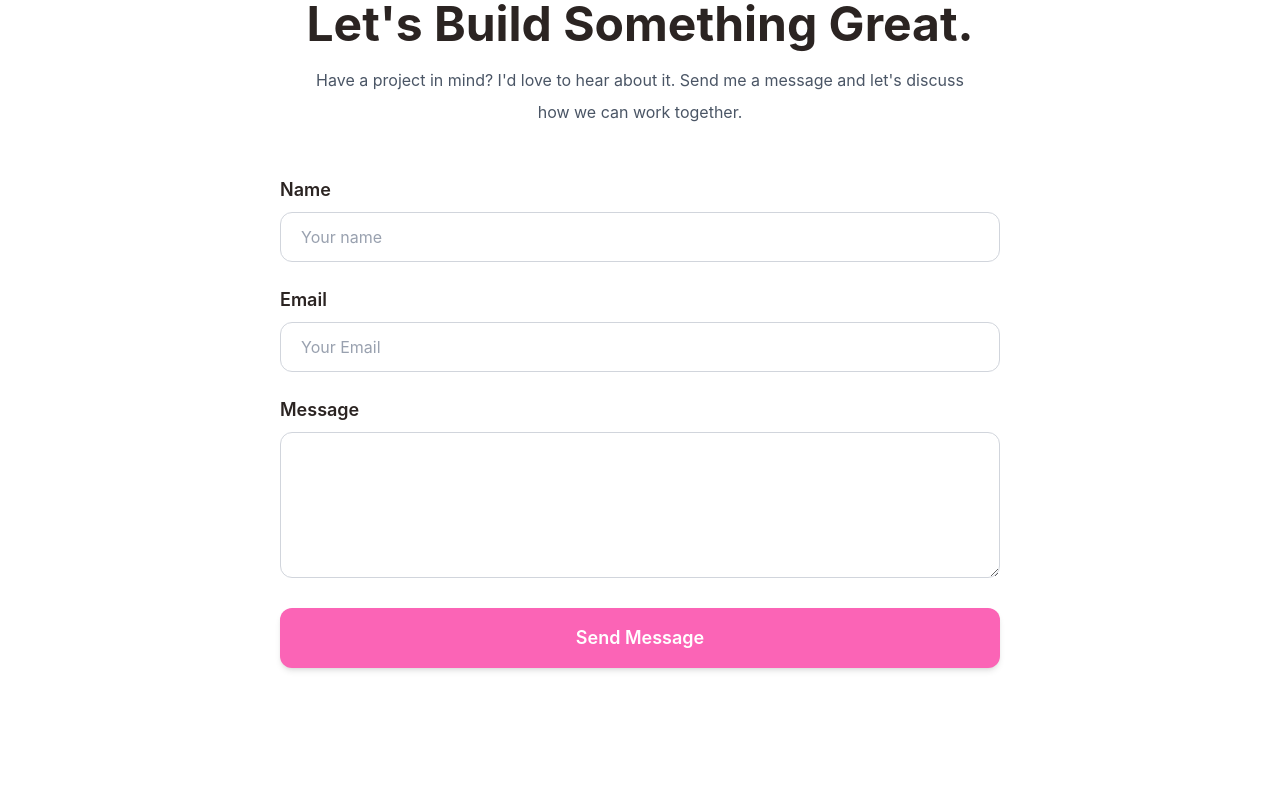
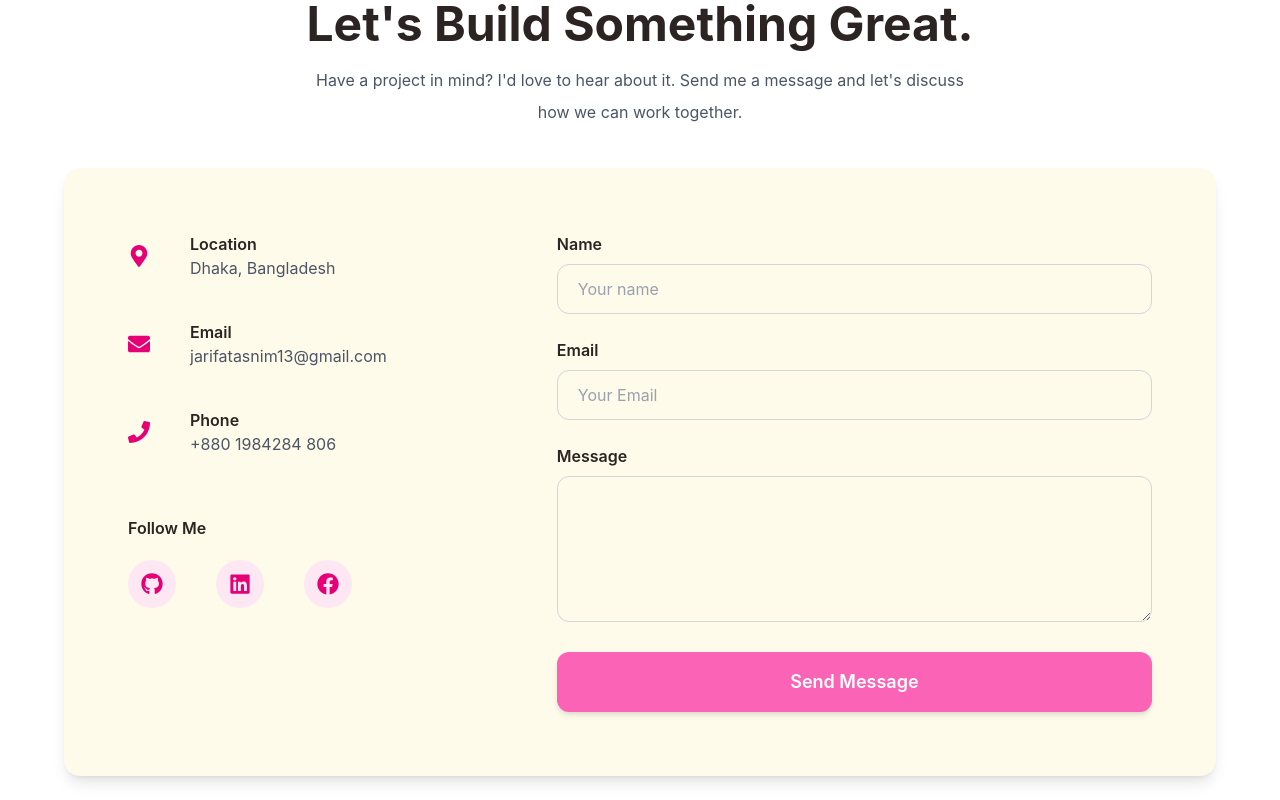
Before and after one commit to zeets13/Portfolio, a React (Vite) app: page / in a window 1280 px wide. Shown: the part 2600-3400 px from the top of the page. Built offline with nearby package versions, Linux system fonts and the light colour scheme.

Commit message:
Contact Form

```diff
--- a/src/Contact.jsx
+++ b/src/Contact.jsx
@@ -1,12 +1,21 @@
+import {
+  FaGithub,
+  FaLinkedin,
+  FaFacebook,
+  FaEnvelope,
+  FaMapMarkerAlt,
+  FaPhone
+} from "react-icons/fa";
+
 function Contact(){
     return (
-        <section className="py-30 relative overflow-hidden">
+        <section className="py-30 relative">
             <div className="absolute top-0 left-0 w-full h-full">
         <div className="absolute top-1/4 left-1/4 w-96 h-96 bg-primary/5 rounded-full blur-3xl" />
         <div className="absolute bottom-1/4 right-1/4 w-64 h-64 bg-highlight/5 rounded-full blur-3xl" />
       </div>
 
-      <div className="max-w-3xl mx-auto relative px-auto z-10">
+      <div className="max-w-6xl mx-auto relative px-auto z-10">
         <div className="max-w-3xl mx-auto text-center ">
             <span className="inline-block text-lg font-semibold uppercase tracking-[0.2em] text-pink-700">
                 Get In Touch
@@ -21,13 +30,78 @@ function Contact(){
 
         </div>
 
-        <div className="max-w-3xl mx-auto px-6 py-12">
+        <div className=" mx-auto mt-10 grid grid-cols-1 lg:grid-cols-5 gap-12 items-start border-gray-200 rounded-2xl p-8 lg:p-16 bg-amber-50 shadow-lg">
+            {/*Left side*/}
+            <div className="space-y-10 lg:col-span-2">
+
+            <div className="flex items-center gap-10">
+                <div>
+
+                    <FaMapMarkerAlt size={22} className="text-pink-600" />
+                </div>
+                <div>
+                    <h2 className="font-semibold text-taupe-800">Location</h2>
+                    <p className="text-gray-600">Dhaka, Bangladesh</p>
+                </div>
+            </div>
+
+            <div className="flex items-center gap-10">
+                <div>
+                    <FaEnvelope size={22} className="text-pink-600" />
+                </div>
+                <div>
+                    <h2 className="font-semibold text-taupe-800">Email</h2>
+                    <p className="text-gray-600">jarifatasnim13@gmail.com</p>
+                </div>
+            </div>
+            <div className="flex items-center gap-10">
+                <div>
+                    <FaPhone size={22} className="text-pink-600" />
+                </div>
+                <div>
+                    <h2 className="font-semibold text-taupe-800">Phone </h2>
+                    <p className="text-gray-600">+880 1984284 806</p>
+                </div>
+            </div>
+
+            <div className="flex items-center gap-10  py-5">
+
+                <div>
+                    <h2 className="font-semibold text-taupe-800">Follow Me</h2>
+                     <div className="flex gap-10 mt-5">
+                        <a
+                            href="https://github.com/yourusername"
+                            className="w-12 h-12 rounded-full bg-pink-100 flex items-center justify-center text-pink-600 hover:bg-pink-400 hover:text-white transition"
+                        >
+                            <FaGithub size={22} />
+                        </a>
+
+                        <a
+                            href="https://linkedin.com/in/yourusername"
+                            className="w-12 h-12 rounded-full bg-pink-100 flex items-center justify-center text-pink-600 hover:bg-pink-400 hover:text-white transition"
+                        >
+                            <FaLinkedin size={22} />
+                        </a>
+
+                        <a
+                            href="https://facebook.com/yourusername"
+                            className="w-12 h-12 rounded-full bg-pink-100 flex items-center justify-center text-pink-600 hover:bg-pink-400 hover:text-white transition"
+                        >
+                            <FaFacebook size={22} />
+                        </a>
+                     </div>
+                </div>
+            </div>
+
+            </div>
+
+            <div className="lg:col-span-3">
             <form className="space-y-6">
                 {/* Name */}
                 <div>
                 <label
                     htmlFor="name"
-                    className="block text-lg font-semibold text-taupe-800 mb-2"
+                    className="block text-base font-semibold text-taupe-800 mb-2"
                 >
                     Name
                 </label>
@@ -44,7 +118,7 @@ function Contact(){
                 <div>
                 <label
                     htmlFor="email"
-                    className="block text-lg font-semibold text-taupe-800 mb-2"
+                    className="block text-base font-semibold text-taupe-800 mb-2"
                 >
                     Email
                 </label>
@@ -60,7 +134,7 @@ function Contact(){
                 <div>
                 <label
                     htmlFor="message"
-                    className="block text-lg font-semibold text-taupe-800 mb-2"
+                    className="block text-base font-semibold text-taupe-800 mb-2"
                 >
                     Message
                 </label>
@@ -79,6 +153,9 @@ function Contact(){
 
             </form>
         </div>
+        </div>
+
+
 
 
 
```
